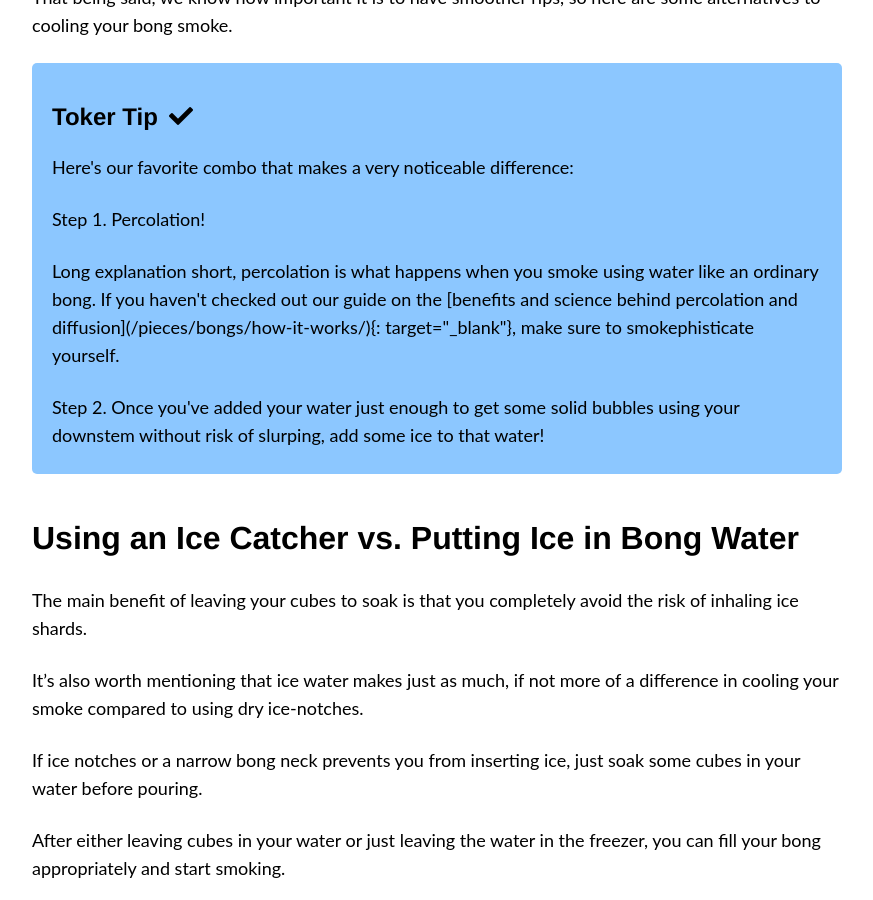
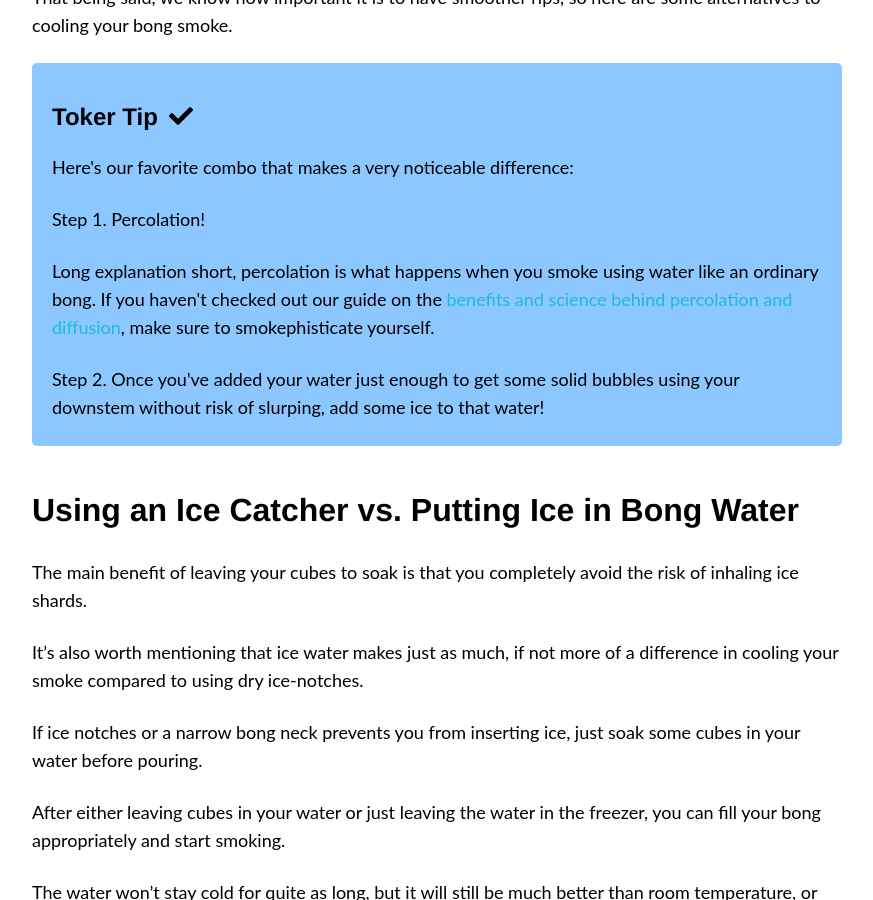
Before and after one commit to smokephisticated/smokephisticated, a Jekyll site: the page built from pages/pieces/bongs/ice-bongs.md, in a window 1280 px wide and 900 px high, scrolled down 2871 px. Shown: the whole window, without its empty margins (64-937 px from the left). Built offline with Jekyll 4.4.1, drawn with Linux system fonts in a browser that asks for light colours; nearby versions of some CDN libraries; comment, search, counter and statistics services are not loaded.

Commit message:
img and link tests/fixes

```diff
--- a/pages/pieces/bongs/ice-bongs.md
+++ b/pages/pieces/bongs/ice-bongs.md
@@ -22,7 +22,7 @@ We’ll go over whether or not ice notches are a must-have in all bongs and bubb
 
 ## What is an Ice Catcher?
 
-<img alt="twisted tree perc bong ice notch example" class="lazyload img-right" data-src="/images/bongs/ice-bongs/labeled-twisted-tree-ice-bongs.jpg">
+<img alt="twisted tree perc bong ice notch example" class="lazyload img-right" data-src="/images/bongs/ice-bongs/labeled-twisted-tree-ice-bong.jpg">
 
 An ice catcher (also called ice notches) is a group of indents that are usually welded into the neck of an ice bong can hold and suspend ice.
 
@@ -91,7 +91,7 @@ That being said, we know how important it is to have smoother rips, so here are
 	<h4>Toker Tip<i class="box-icon-spacing fas fa-check"></i></h4>
 	<p>Here's our favorite combo that makes a very noticeable difference:</p>
 	<p>Step 1. Percolation!</p>
-	<p>Long explanation short, percolation is what happens when you smoke using water like an ordinary bong. If you haven't checked out our guide on the [benefits and science behind percolation and diffusion](/pieces/bongs/how-it-works/){: target="_blank"}, make sure to smokephisticate yourself.</p>
+	<p>Long explanation short, percolation is what happens when you smoke using water like an ordinary bong. If you haven't checked out our guide on the <a target="_blank" href="/pieces/bongs/how-it-works/">benefits and science behind percolation and diffusion</a>, make sure to smokephisticate yourself.</p>
 	<p>Step 2. Once you've added your water just enough to get some solid bubbles using your downstem without risk of slurping, add some ice to that water!</p>
 </div>
 
```
